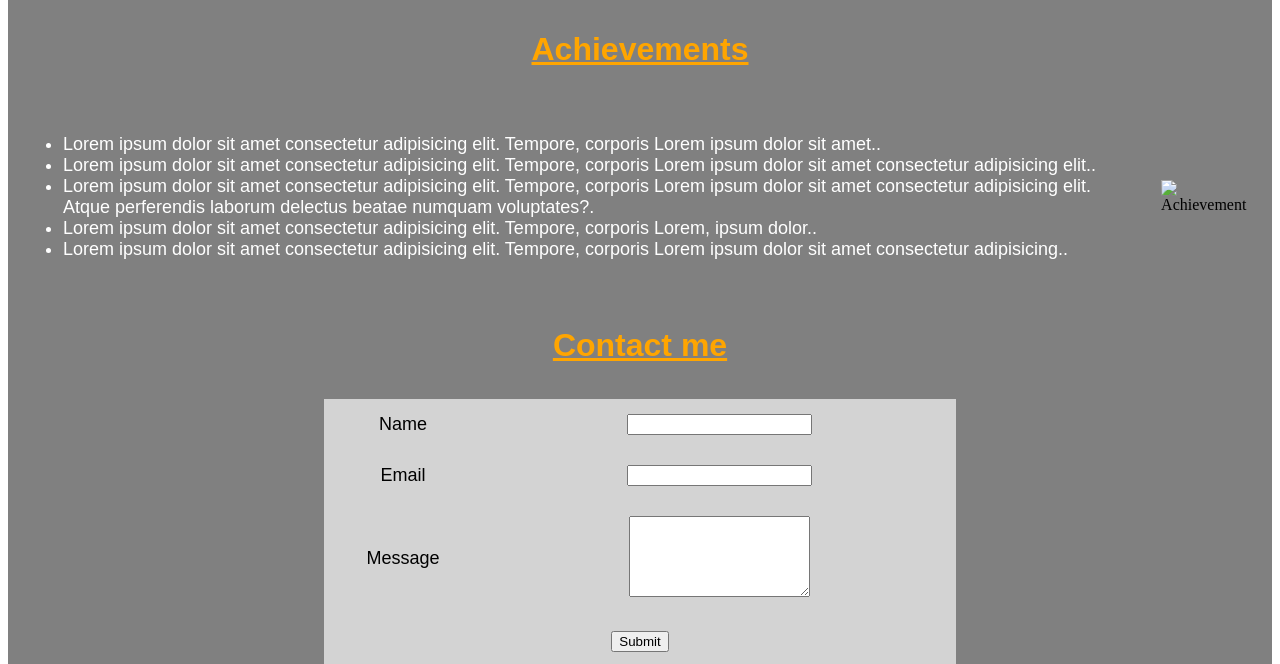
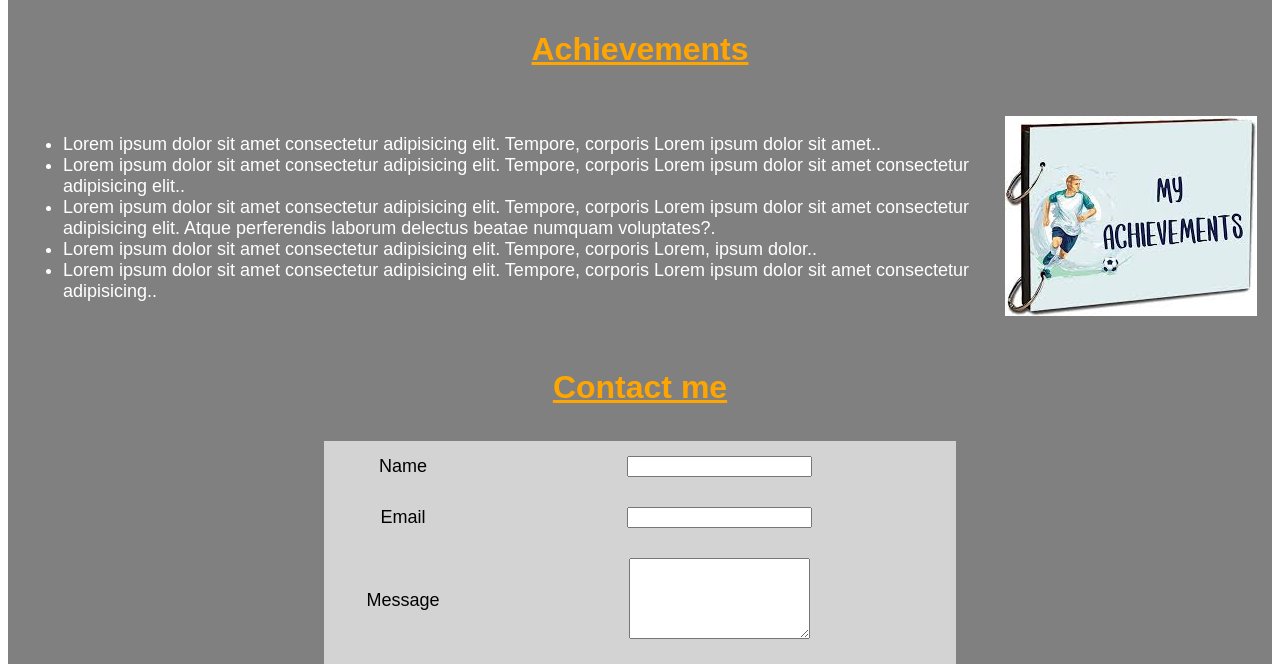
Before and after one commit to manvendra-psingh/html-portfolio, a plain HTML site: page index.html in a window 1280 px wide. Shown: the part 1406-2070 px from the top of the page. Drawn offline with Linux system fonts and the light colour scheme.

Commit message:
Update index.html

```diff
--- a/index.html
+++ b/index.html
@@ -308,7 +308,7 @@
                             </font>
                         </td>
                         <td>
-                            <img src="img3.jpeg" alt="Achievement">
+                            <img src="images/img3.jpeg" alt="Achievement">
                         </td>
                     </tr>
                 </table>
```
